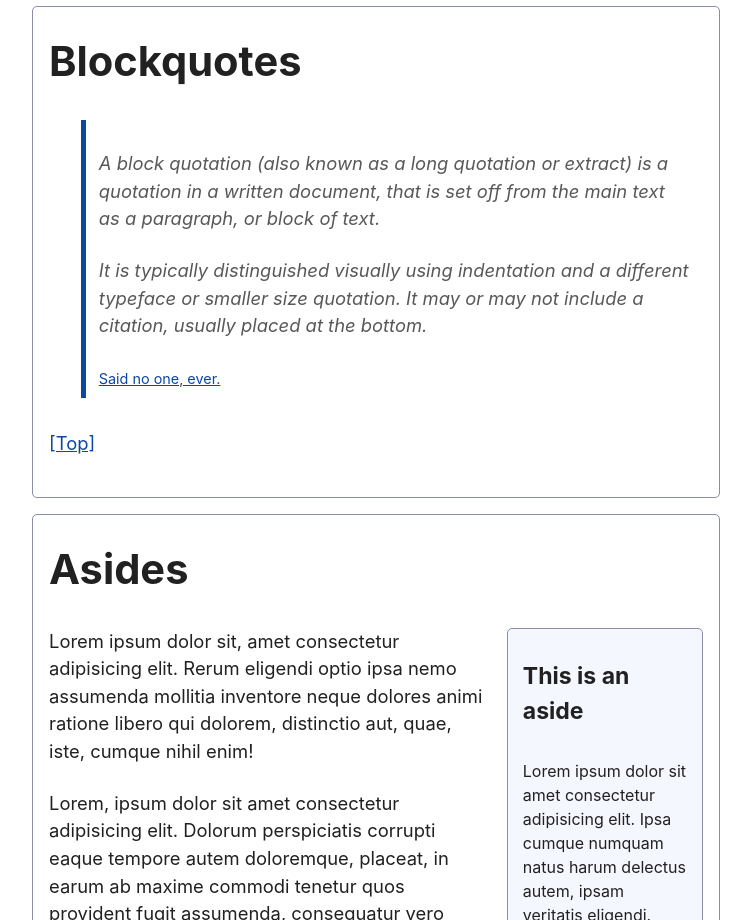
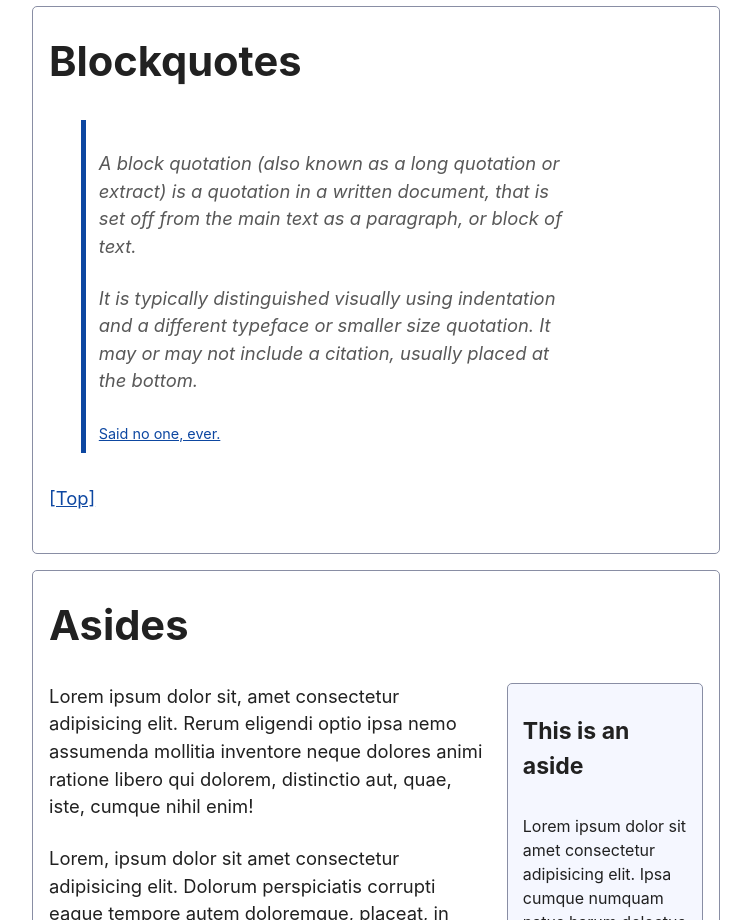
Before and after one commit to kevquirk/simple.css, a website: page index.html in a window 1280 px wide. Shown: the part 2440-3360 px from the top of the page, without its empty margins (264-1015 px from the left). Drawn offline with Linux system fonts and the light colour scheme.

Commit message:
Add max-width to blockquote style to improve styling

```diff
--- a/simple.css
+++ b/simple.css
@@ -595,6 +595,7 @@ figcaption {
 }
 
 blockquote {
+  max-width: 510px;
   margin-inline-start: 2rem;
   margin-inline-end: 0;
   margin-block: 2rem;
```
